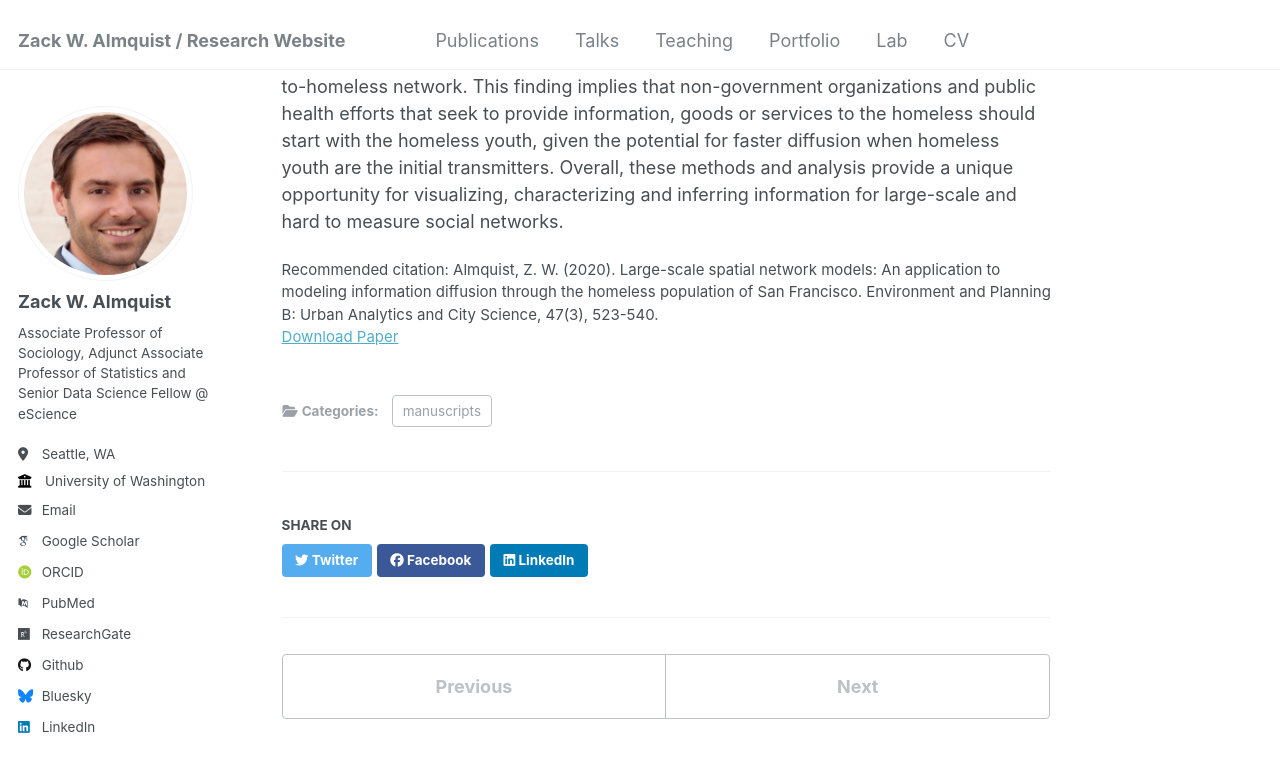
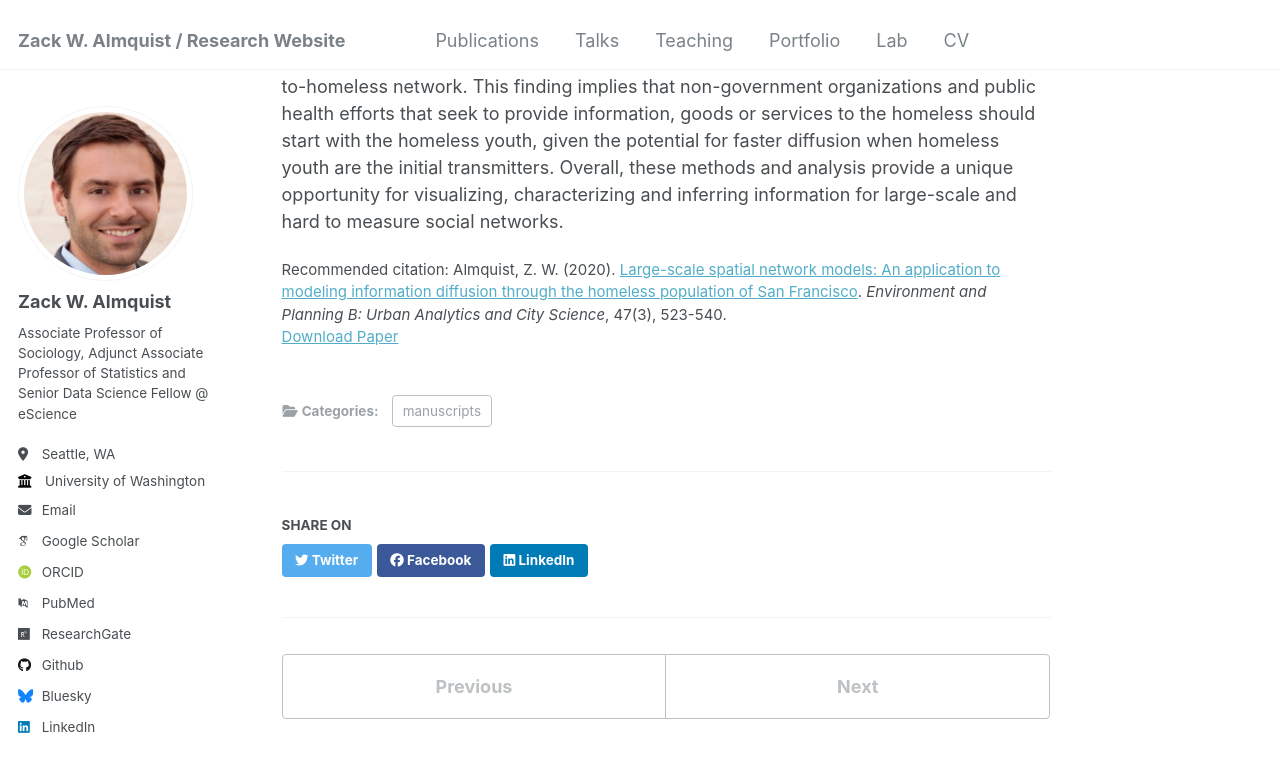
Before and after one commit to zalmquist/zalmquist.github.io, a Jekyll site: the page built from _publications/2018-07-12-ep.md, in a window 1280 px wide and 900 px high, scrolled down 749 px. Shown: the top 772 px of the window. Built offline with Jekyll 4.4.1, drawn with Linux system fonts in a browser that asks for light colours; some web fonts are replaced.

Commit message:
Update 2018-07-12-ep.md

```diff
--- a/_publications/2018-07-12-ep.md
+++ b/_publications/2018-07-12-ep.md
@@ -7,7 +7,7 @@ excerpt: ''
 date: 2018-07-12
 venue: 'Environment and Planning B: Urban Analytics and City Science'
 paperurl: 'https://depts.washington.edu/zalmquist/articles/almquist_EPB.pdf'
-citation: 'Almquist, Z. W. (2020). Large-scale spatial network models: An application to modeling information diffusion through the homeless population of San Francisco. Environment and Planning B: Urban Analytics and City Science, 47(3), 523-540.'
+citation: 'Almquist, Z. W. (2020). <a href="https://journals.sagepub.com/doi/full/10.1177/2399808318785375">Large-scale spatial network models: An application to modeling information diffusion through the homeless population of San Francisco</a>. <i>Environment and Planning B: Urban Analytics and City Science</i>, 47(3), 523-540.'
 ---
 
 **Abstract**
```
